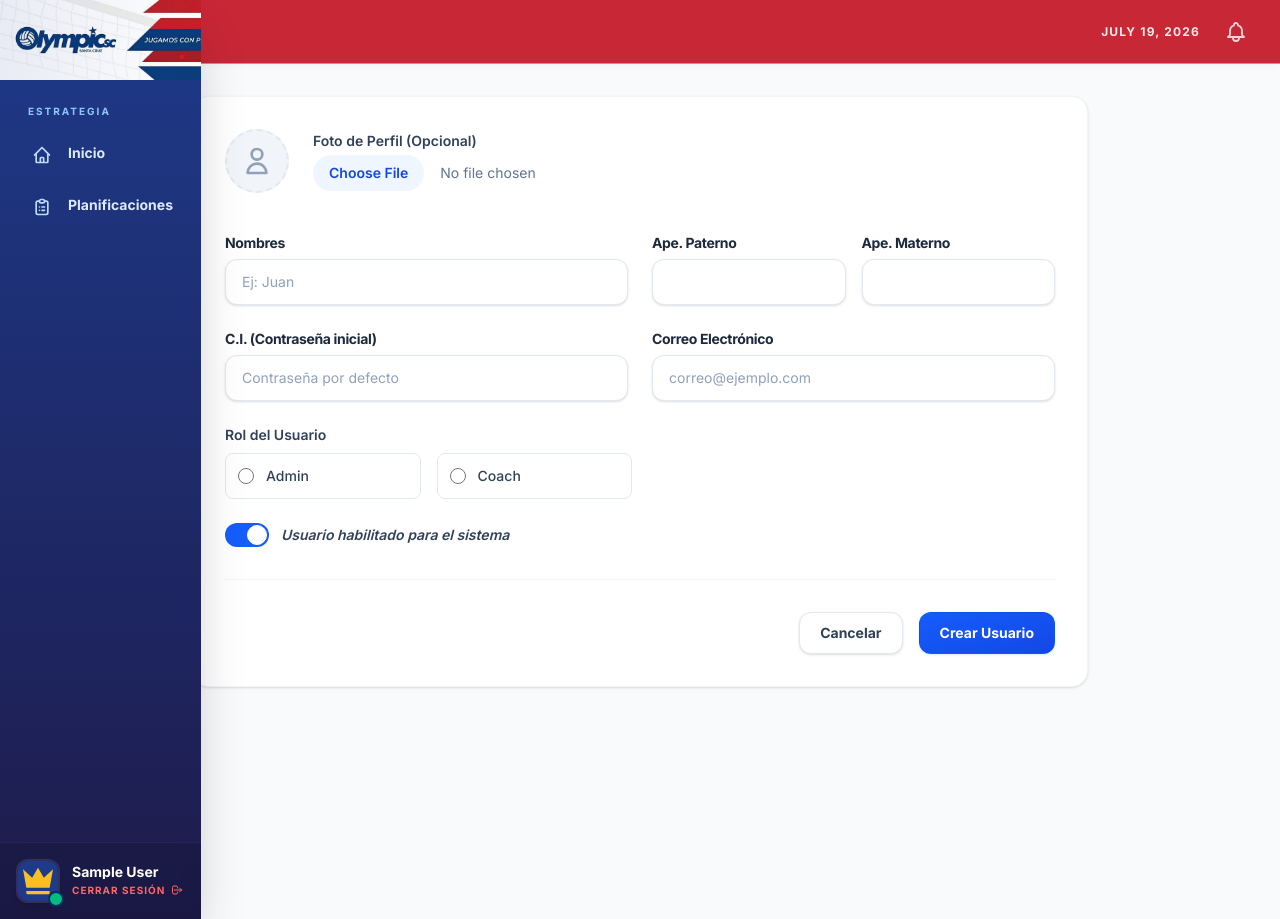
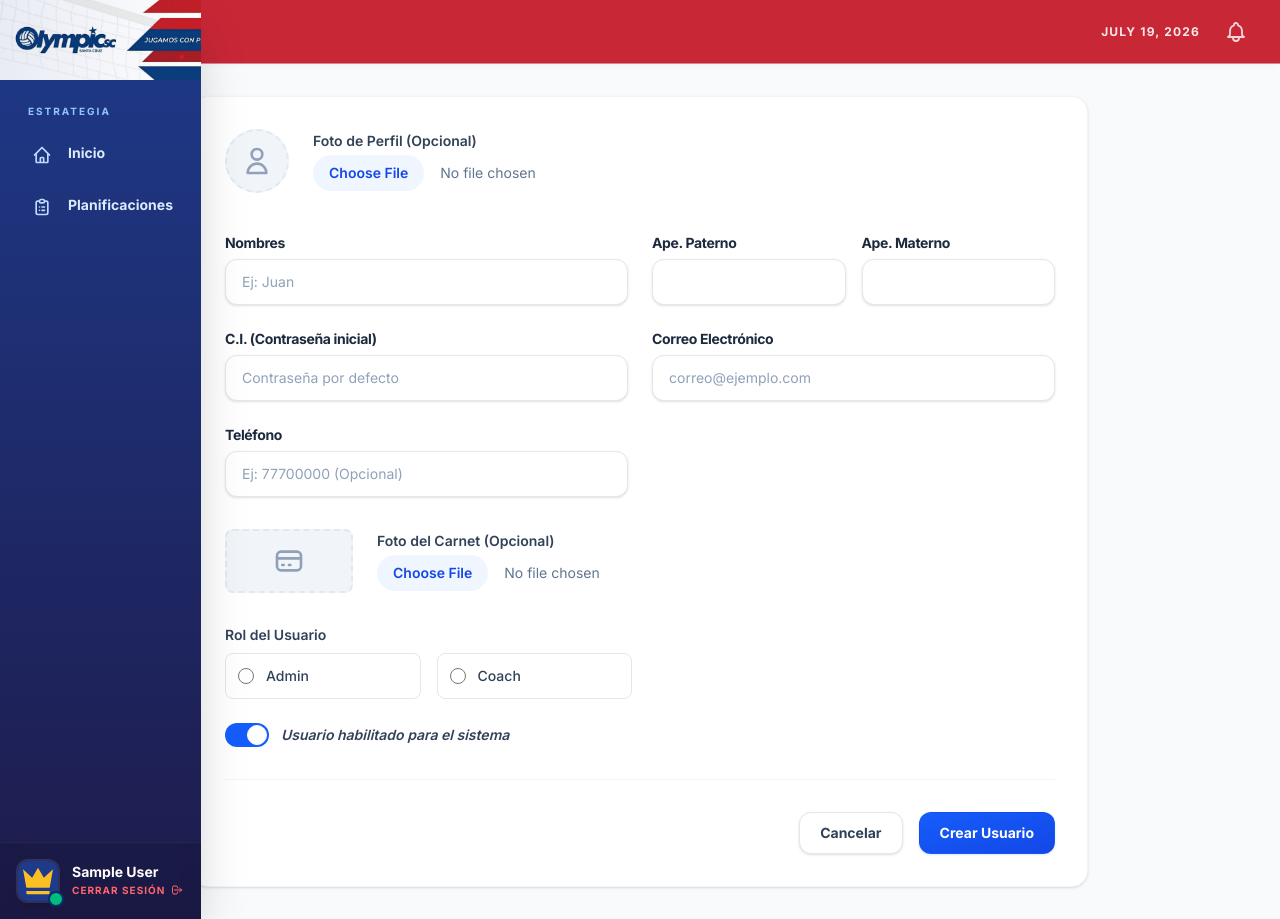
Before and after one commit to jhonsalas68/OlimplicSC, a Laravel app: page /admin/users/create in a window 1280 px wide. Run offline with Laravel 12, Linux system fonts and the light colour scheme; the visitor is signed in with stand-in values (Sample User, id 1); data comes from the database, SQL or seed files in the repository; data that the repository does not hold is empty; style sheets or scripts are compiled from the project's sources; some libraries are stand-ins or nearby versions.

Commit message:
Permite registrar telefono y foto del carnet (opcionales) en administracion de usuarios (coaches y admins)

```diff
--- a/app/Http/Controllers/Admin/UserController.php
+++ b/app/Http/Controllers/Admin/UserController.php
@@ -63,6 +63,8 @@ class UserController extends Controller
             'category_ids'    => 'nullable|array',
             'category_ids.*'  => 'exists:categories,id',
             'avatar'          => 'nullable|image|max:5120',
+            'telefono'        => 'nullable|string|max:20',
+            'foto_carnet'     => 'nullable|image|max:5120',
         ]);
 
         $initials = collect([$validated['name'], $validated['apellido_paterno'], $validated['apellido_materno']])
@@ -85,6 +87,12 @@ class UserController extends Controller
             $avatarUrl = Storage::disk('r2')->url($path);
         }
 
+        $fotoCarnetUrl = null;
+        if ($request->hasFile('foto_carnet')) {
+            $path = Storage::disk('r2')->putFile('user_cis', $request->file('foto_carnet'));
+            $fotoCarnetUrl = Storage::disk('r2')->url($path);
+        }
+
         $user = User::create([
             'name'             => $validated['name'],
             'apellido_paterno' => $validated['apellido_paterno'],
@@ -96,6 +104,8 @@ class UserController extends Controller
             'is_active'        => $request->boolean('is_active', true),
             'category_id'      => $validated['category_ids'][0] ?? null,
             'avatar'           => $avatarUrl,
+            'telefono'         => $validated['telefono'] ?? null,
+            'foto_carnet'      => $fotoCarnetUrl,
         ]);
 
         $user->syncRoles([$validated['role']]);
@@ -144,6 +154,8 @@ class UserController extends Controller
             'category_ids'     => 'nullable|array',
             'category_ids.*'   => 'exists:categories,id',
             'avatar'           => 'nullable|image|max:5120',
+            'telefono'         => 'nullable|string|max:20',
+            'foto_carnet'      => 'nullable|image|max:5120',
         ]);
 
         $userData = [
@@ -154,6 +166,7 @@ class UserController extends Controller
             'ci'               => $validated['ci'],
             'is_active'        => $request->has('is_active'),
             'category_id'      => $validated['category_ids'][0] ?? null,
+            'telefono'         => $validated['telefono'] ?? null,
         ];
 
         if ($request->hasFile('avatar')) {
@@ -162,6 +175,14 @@ class UserController extends Controller
             }
             $path = Storage::disk('r2')->putFile('avatars', $request->file('avatar'));
             $userData['avatar'] = Storage::disk('r2')->url($path);
+        }
+
+        if ($request->hasFile('foto_carnet')) {
+            if ($user->foto_carnet) {
+                $this->deleteFile($user->foto_carnet);
+            }
+            $path = Storage::disk('r2')->putFile('user_cis', $request->file('foto_carnet'));
+            $userData['foto_carnet'] = Storage::disk('r2')->url($path);
         }
 
         if ($request->filled('password')) {
@@ -197,6 +218,9 @@ class UserController extends Controller
         if ($user->avatar) {
             $this->deleteFile($user->avatar);
         }
+        if ($user->foto_carnet) {
+            $this->deleteFile($user->foto_carnet);
+        }
 
         \App\Services\ActivityLogger::log(
             'eliminacion_usuario',
--- a/app/Models/User.php
+++ b/app/Models/User.php
@@ -32,6 +32,8 @@ class User extends Authenticatable
         'ci',
         'category_id',
         'avatar',
+        'telefono',
+        'foto_carnet',
     ];
 
     /**
--- a/resources/views/admin/users/form.blade.php
+++ b/resources/views/admin/users/form.blade.php
@@ -34,6 +34,33 @@
 
     <x-admin.input label="C.I. (Contraseña inicial)" name="ci" :value="old('ci', $user->ci ?? '')" required placeholder="Contraseña por defecto" />
     <x-admin.input label="Correo Electrónico" name="email" type="email" :value="old('email', $user->email ?? '')" required placeholder="correo@ejemplo.com" />
+    <x-admin.input label="Teléfono" name="telefono" :value="old('telefono', $user->telefono ?? '')" placeholder="Ej: 77700000 (Opcional)" />
+
+    {{-- Foto del Carnet (Opcional) --}}
+    <div class="md:col-span-2 flex items-center space-x-6 mt-2 mb-2">
+        <div class="shrink-0">
+            @if(isset($user) && $user->foto_carnet)
+                <img id="preview-foto-carnet" class="h-16 w-32 object-contain rounded-lg border-2 border-slate-100 shadow-sm bg-white" src="{{ $user->foto_carnet }}" alt="Foto del Carnet">
+            @else
+                <div id="preview-placeholder-carnet" class="h-16 w-32 rounded-lg bg-slate-100 flex items-center justify-center text-slate-400 border-2 border-dashed border-slate-200">
+                    <svg class="w-8 h-8" fill="none" stroke="currentColor" viewBox="0 0 24 24"><path stroke-linecap="round" stroke-linejoin="round" stroke-width="2" d="M3 10h18M7 15h1m4 0h1m-7 4h12a3 3 0 003-3V8a3 3 0 00-3-3H6a3 3 0 00-3 3v8a3 3 0 003 3z"></path></svg>
+                </div>
+            @endif
+        </div>
+        <label class="block">
+            <span class="block text-sm font-semibold text-slate-700 mb-1">Foto del Carnet (Opcional)</span>
+            <input type="file" name="foto_carnet" accept="image/*" onchange="handleFotoCarnetChange(event, '{{ isset($user) && $user->foto_carnet ? 'preview-foto-carnet' : 'preview-placeholder-carnet' }}')" class="block w-full text-sm text-slate-500
+                file:mr-4 file:py-2 file:px-4
+                file:rounded-full file:border-0
+                file:text-sm file:font-semibold
+                file:bg-blue-50 file:text-blue-700
+                hover:file:bg-blue-100
+            "/>
+        </label>
+        @error('foto_carnet')
+            <p class="mt-1 text-sm text-red-500">{{ $message }}</p>
+        @enderror
+    </div>
 
     @if(isset($user))
         <div class="md:col-span-2 bg-slate-50 p-4 rounded-xl border border-slate-100 italic text-xs text-slate-500">
@@ -198,4 +225,24 @@ function handleAvatarChange(event, previewId) {
     };
     reader.readAsDataURL(file);
 }
+
+function handleFotoCarnetChange(event, previewId) {
+    const file = event.target.files[0];
+    if (!file) return;
+
+    const reader = new FileReader();
+    reader.onload = (e) => {
+        const preview = document.getElementById(previewId);
+        if (preview.tagName === 'IMG') {
+            preview.src = e.target.result;
+        } else {
+            const img = document.createElement('img');
+            img.id = previewId;
+            img.src = e.target.result;
+            img.className = "h-16 w-32 object-contain rounded-lg border-2 border-slate-100 shadow-sm bg-white";
+            preview.parentNode.replaceChild(img, preview);
+        }
+    };
+    reader.readAsDataURL(file);
+}
 </script>
```
Also changed, not shown: resources/views/admin/users/index.blade.php (+16 -1 lines).
